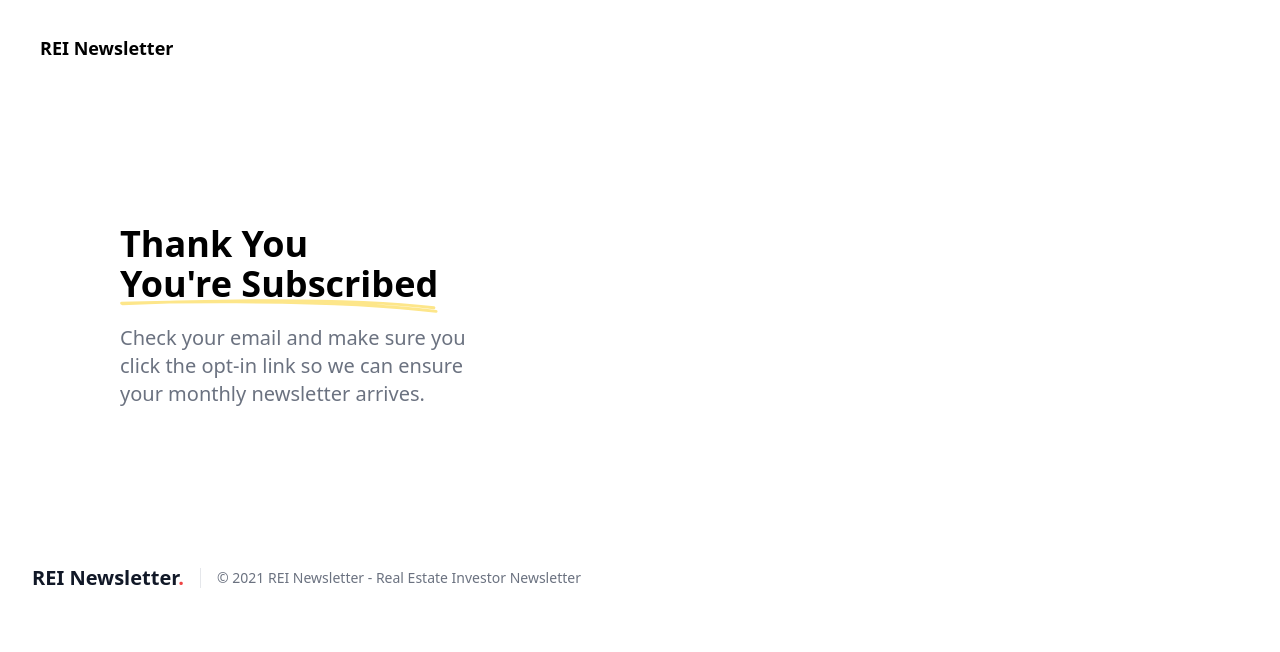
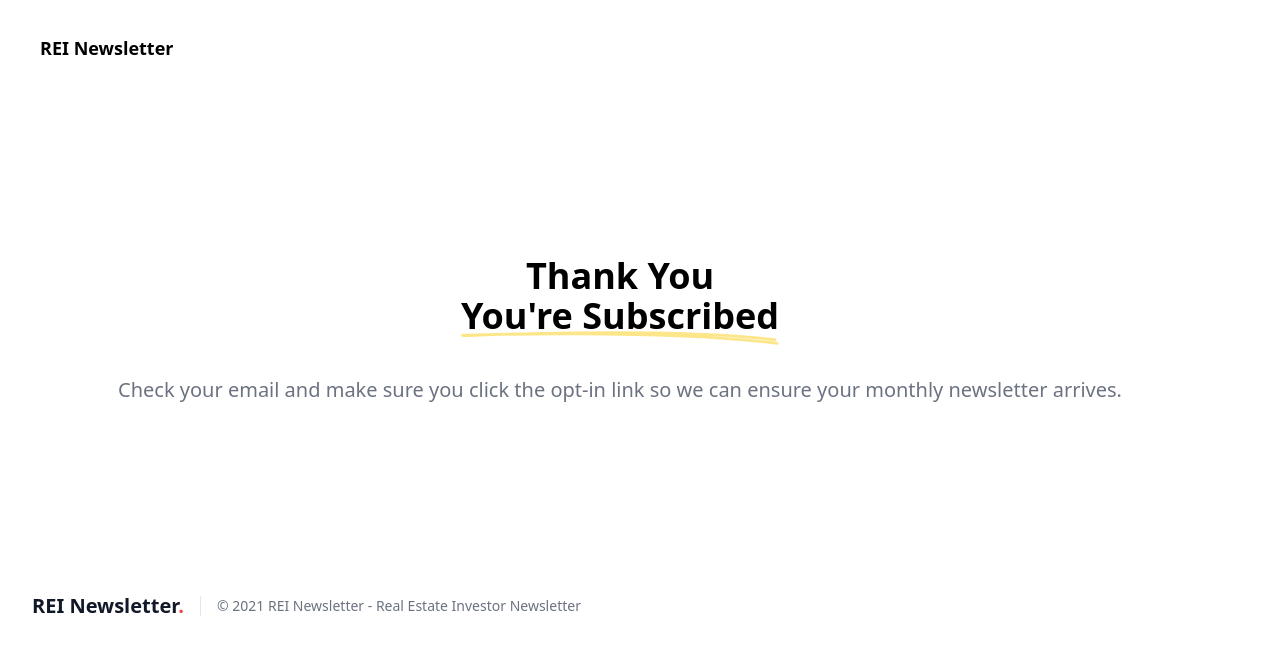
Before and after one commit to ayezee33/reinewsletter, a plain HTML site: page thank-you/index.html in a window 1280 px wide. Drawn offline with nearby package versions, Linux system fonts and the light colour scheme.

Commit message:
better thank you page

```diff
--- a/thank-you/index.html
+++ b/thank-you/index.html
@@ -75,7 +75,7 @@
 
 <!-- Hero Section -->
 <section class="relative overflow-hidden antialiased bg-white" x-data="{ mobileOpen: false }">
-    <nav class="w-full overflow-hidden">
+    <nav class="w-full overflow-hidden mb-20">
         <div class="flex items-center justify-between h-24 px-10 mx-auto max-w-7xl">
             <div class="flex iems-center">
                 <a href="/" class="text-lg font-black text-black">REI Newsletter</a>
@@ -83,9 +83,9 @@
         </div>
     </nav>
     <div class="relative w-full flex">
-        <div class="flex items-center justify-between px-24 max-w-7xl">
-            <div class="w-full py-20 pl-6 pr-2 lg:w-5/12 lg:py-32 lg:pr-0">
-                <h1 class="text-5xl font-black leading-tight text-black sm:text-4xl lg:pr-10"><span class="relative inline-block">Thank You <br /> You're Subscribed <svg class="absolute w-full h-auto -mt-3 text-yellow-200 stroke-current" viewBox="0 0 554 43" xmlns="http://www.w3.org/2000/svg"><g fill="none" stroke-width="5" stroke-linecap="round"><path d="M4.533 20.643s347.445-16.108 542.096 6.73M2.622 19.54S354.53 8.562 550.46 33.753" class=""></path></g></svg></span></h1>
+        <div class="flex mx-auto w-100 px-10">
+            <div class="py-20 text-center">
+                <h1 class="text-5xl font-black leading-tight text-black sm:text-4xl lg:pr-10 mb-10"><span class="relative inline-block">Thank You <br /> You're Subscribed <svg class="absolute w-full h-auto -mt-3 text-yellow-200 stroke-current" viewBox="0 0 554 43" xmlns="http://www.w3.org/2000/svg"><g fill="none" stroke-width="5" stroke-linecap="round"><path d="M4.533 20.643s347.445-16.108 542.096 6.73M2.622 19.54S354.53 8.562 550.46 33.753" class=""></path></g></svg></span></h1>
                 <p class="mt-5 text-lg text-gray-500 sm:text-xl lg:pr-10">Check your email and make sure you click the opt-in link so we can ensure your monthly newsletter arrives. </p>
             </div>
         </div>
@@ -155,7 +155,7 @@
 
 
 <!-- Foooter -->
-<section class="text-gray-700 bg-white body-font">
+<section class="text-gray-700 bg-white body-font mt-20">
     <div class="container flex flex-col items-center px-8 py-8 mx-auto max-w-7xl sm:flex-row">
         <a href="#_" class="text-xl font-black leading-none text-gray-900 select-none logo">REI Newsletter<span class="text-red-500">.</span></a>
         <p class="mt-4 text-sm text-gray-500 sm:ml-4 sm:pl-4 sm:border-l sm:border-gray-200 sm:mt-0">© 2021 REI Newsletter - Real Estate Investor Newsletter
```
